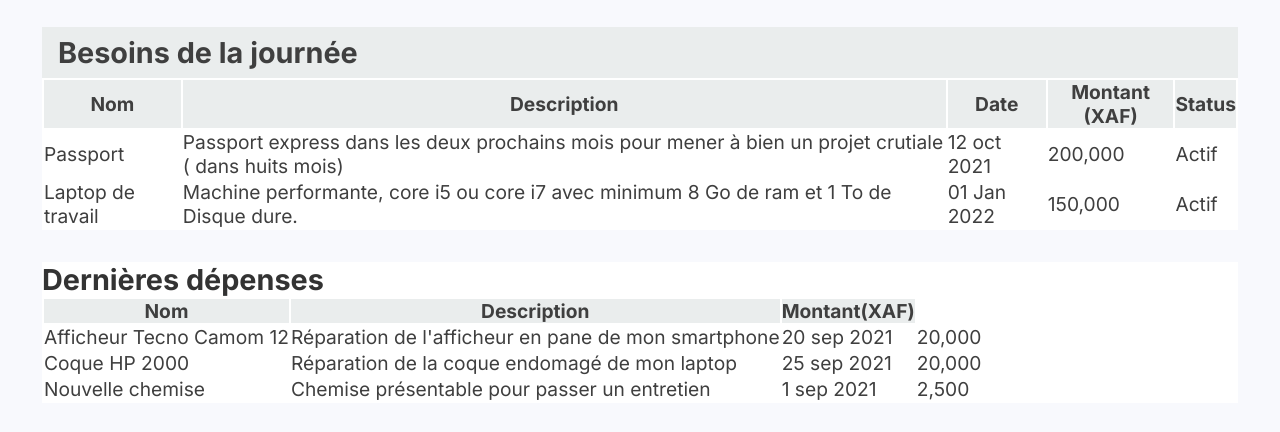
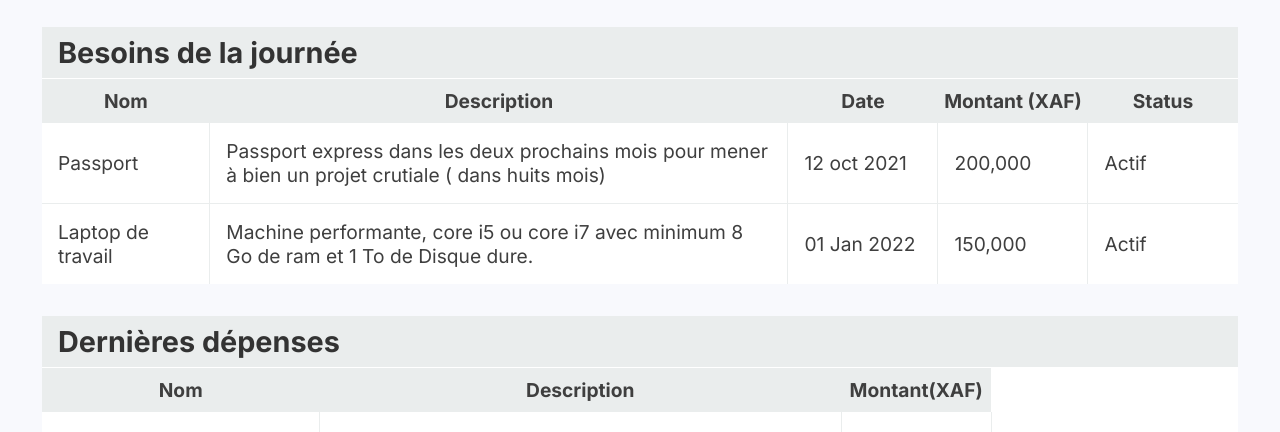
Before and after one commit to will-oracions/template-expense, a plain HTML site: page index.html in a window 1280 px wide. Shown: the part 305-737 px from the top of the page. Drawn offline with Linux system fonts and the light colour scheme.

Commit message:
styling tables

```diff
--- a/assets/css/styles.css
+++ b/assets/css/styles.css
@@ -272,10 +272,10 @@ main .tables-box {
   margin: 2rem 0;
 }
 
-#title {
+/* #title {
   padding: 0.5rem 1rem;
-}
-#title,
+} */
+/* #title, */
 main .tables-box table .title,
 main .tables-box table thead {
   background-color: var(--color-light-gray);
@@ -284,6 +284,40 @@ main .tables-box table thead {
 
 main .tables-box table {
   color: var(--secondary-text-color);
+  /* background-color: red; */
+}
+
+main .tables-box table {
+  /* border: none !important; */
+  border-collapse: collapse;
+}
+
+main .tables-box table td:not(main .tables-box table td:first-child) {
+  border-left: 1px solid var(--color-light-gray);
+}
+
+main .tables-box table tr:not(main .tables-box table tr:last-child) {
+  border-bottom: 1px solid var(--color-light-gray);
+}
+
+main .tables-box th {
+  padding: 10px 0;
+}
+
+main .tables-box td {
+  min-width: 150px;
+  padding: 1rem;
+  cursor: pointer;
+}
+
+main .tables-box tr:hover {
+  background-color: var(--color-light-gray);
+}
+
+main .tables-box h2 {
+  background-color: var(--color-light-gray);
+  border-bottom: 1px solid white;
+  padding: 0.5rem 1rem;
 }
 
 footer.footer {
@@ -292,3 +326,6 @@ footer.footer {
   margin: 0 auto;
   padding: 0 var(--default-spacing);
 }
+
+@media only screen and (max-width: 900px) {
+}
```
